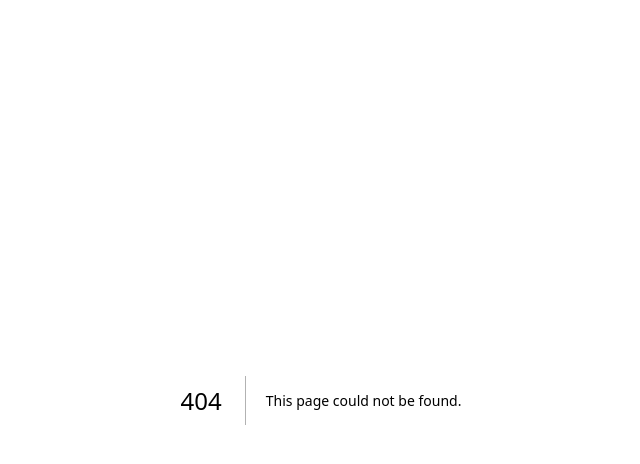
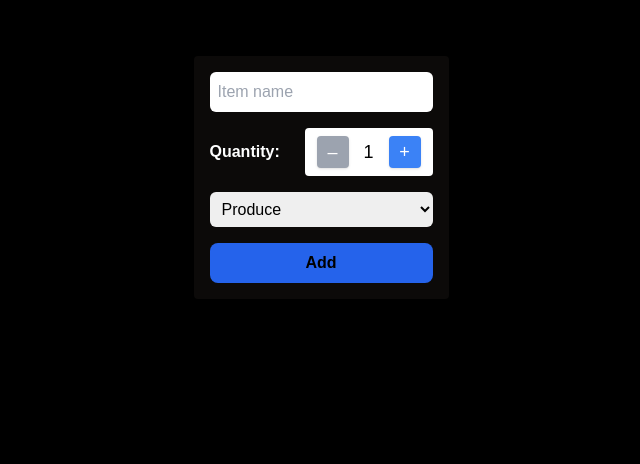
Before and after one commit to Gmanhar/cprg306-assignments, a Next.js app: page /week-5 in a window 1280 px wide. Before the commit this address had no page. Shown: the top 464 px of the page, without its empty margins (319-959 px from the left). Built offline with nearby package versions, Linux system fonts and the light colour scheme.

Commit message:
week 5
Add item

```diff
--- a/app/page.js
+++ b/app/page.js
@@ -9,9 +9,7 @@
 
       <ul>
         <li>
-          <Link className={linkStyles} href="week-2">
-            Week-2
-          </Link>
+          <Link className={linkStyles} href="week-2"> Week-2</Link>
         </li>
          <li>
           <Link className={linkStyles} href="week-3">Week-3</Link>
@@ -19,6 +17,9 @@
          <li>
           <Link className={linkStyles} href="week-4">Week-4</Link>
         </li>
+        <li>
+          <Link className={linkStyles} href="week-5">Week-5</Link>
+        </li>
       </ul>
     </main>
   );
--- /dev/null
+++ b/app/week-5/new-item.js
@@ -0,0 +1,118 @@
+"use client";
+
+import { useState } from "react";
+
+export default function NewItem() {
+  const [name, setName] = useState("");
+  const [quantity, setQuantity] = useState(1);
+  const [category, setCategory] = useState("Produce");
+
+  const increment = () => {
+    setQuantity((prev) => (prev < 99 ? prev + 1 : prev));
+  };
+
+  const decrement = () => {
+    setQuantity((prev) => (prev > 1 ? prev - 1 : prev));
+  };
+
+  const handleSubmit = (event) => {
+    event.preventDefault();
+
+    const item = {
+      name,
+      quantity,
+      category,
+    };
+
+    console.log(item);
+    alert(`Added item: ${name}, Quantity: ${quantity}, Category: ${category}`);
+
+    setName("");
+    setQuantity(1);
+    setCategory("Produce");
+  };
+
+  return (
+    <main className="flex justify-center">
+      <form
+        className="p-4 m-4 text-black bg-stone-950 max-w-sm w-full rounded"
+        onSubmit={handleSubmit}
+      >
+        <div className="mb-4">
+          <input
+            className="p-2 rounded-md w-full"
+            type="text"
+            id="name"
+            value={name}
+            required
+            placeholder="Item name"
+            onChange={(e) => setName(e.target.value)}
+          />
+        </div>
+
+        <div className="flex items-center justify-between mb-4">
+          <span className="text-white font-semibold mr-2">Quantity:</span>
+          <div className="flex items-center space-x-2 bg-white px-3 py-2 rounded">
+            <button
+              onClick={decrement}
+              type="button"
+              disabled={quantity === 1}
+              className={`w-8 h-8 rounded text-white text-lg flex items-center justify-center shadow ${
+                quantity === 1
+                  ? "bg-gray-400 cursor-not-allowed"
+                  : "bg-blue-500 hover:bg-blue-600"
+              }`}
+            >
+              –
+            </button>
+
+            <span className="text-lg font-medium w-6 text-center">
+              {quantity}
+            </span>
+
+            <button
+              onClick={increment}
+              type="button"
+              disabled={quantity === 99}
+              className={`w-8 h-8 rounded text-white text-lg flex items-center justify-center shadow ${
+                quantity === 99
+                  ? "bg-blue-300 cursor-not-allowed"
+                  : "bg-blue-500 hover:bg-blue-600"
+              }`}
+            >
+              +
+            </button>
+          </div>
+        </div>
+
+        <div className="mb-4">
+          <select
+            className="p-2 rounded-md w-full"
+            id="category"
+            value={category}
+            onChange={(e) => setCategory(e.target.value)}
+          >
+            <option value="Produce">Produce</option>
+            <option value="Dairy">Dairy</option>
+            <option value="Bakery">Bakery</option>
+            <option value="Meat">Meat</option>
+            <option value="Frozen Foods">Frozen Foods</option>
+            <option value="Canned Goods">Canned Goods</option>
+            <option value="Dry Goods">Dry Goods</option>
+            <option value="Beverages">Beverages</option>
+            <option value="Snacks">Snacks</option>
+            <option value="Household">Household</option>
+            <option value="Other">Other</option>
+          </select>
+        </div>
+
+        <button
+          className="bg-blue-600 w-full p-2 rounded-lg text-black font-semibold"
+          type="submit"
+        >
+          Add
+        </button>
+      </form>
+    </main>
+  );
+}
--- /dev/null
+++ b/app/week-5/page.js
@@ -0,0 +1,11 @@
+import NewItem from "./new-item.js";
+
+export default function Page() {
+  return (
+    <main className="flex items-start justify-center min-h-screen pt-10 bg-black
+    ">
+
+      <NewItem />
+    </main>
+  );
+}
```
